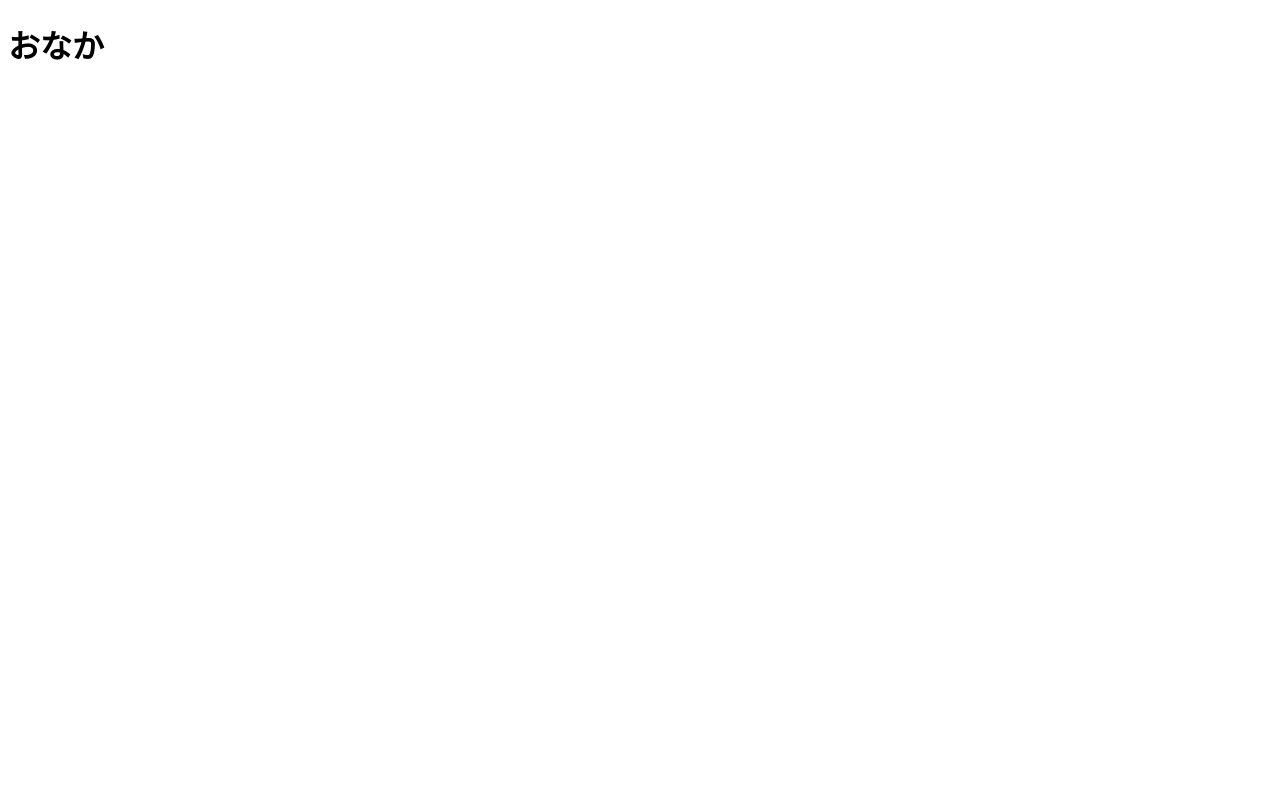
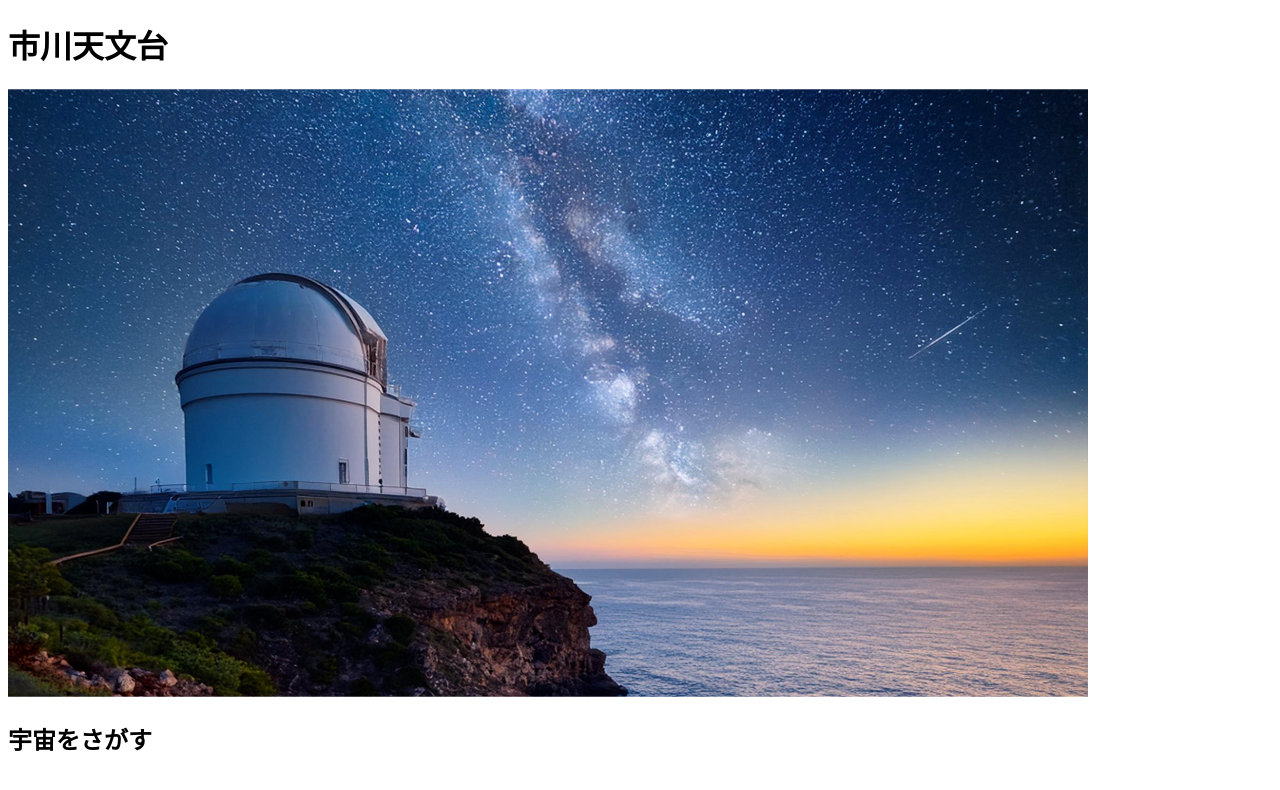
Before and after one commit to ick2322038/prg20241118, a plain HTML site: page Index.html in a window 1280 px wide. Drawn offline with Linux system fonts and the light colour scheme.

Commit message:
11.26_update1

```diff
--- a/Index.html
+++ b/Index.html
@@ -2,10 +2,11 @@
 <html lang="ja">
     <head>
         <meta charset="UTF-8">
-        <title>プログラミング技術</title>
+        <title>市川天文台-ichiten-</title>
     </head>
-
     <body>
-        <h1>おなか</h1>
+        <h1>市川天文台</h1>
+        <img src="main_pic.png" alt="市川天文台の写真"/>
+        <h2>宇宙をさがす</h2>
     </body>
 </html>
```
